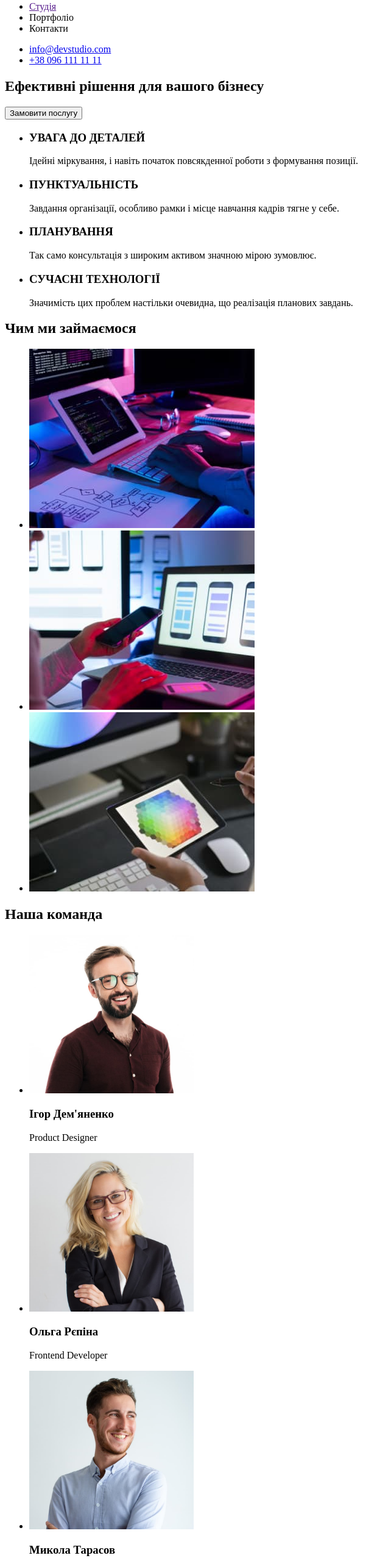
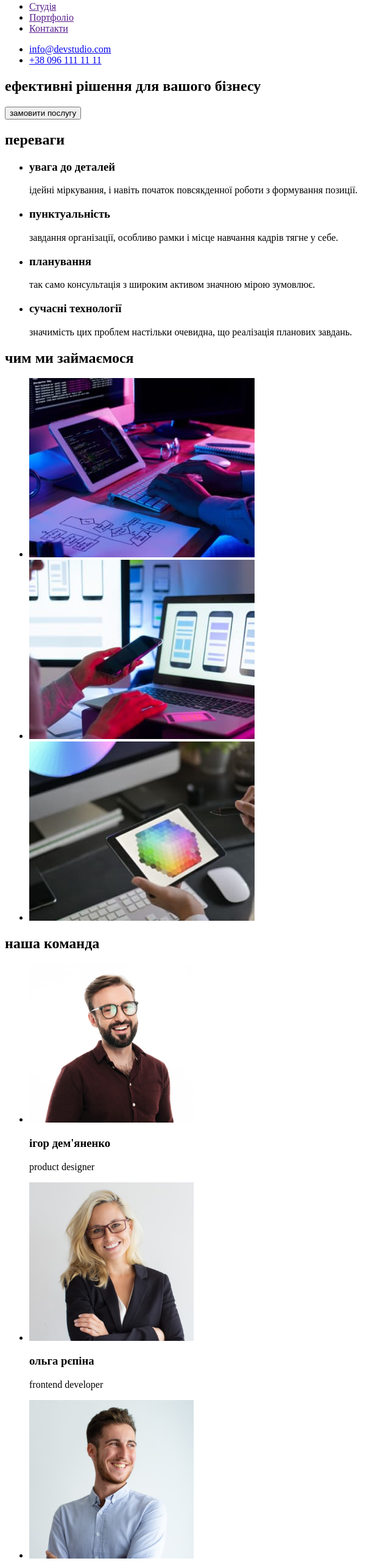
Before and after one commit to Hanna12VV/goit-markup-hw-04, a plain HTML site: page index.html in a window 1280 px wide. Shown: the part 40-2600 px from the top of the page at 61% size, without its empty margins (0-642 px from the left). Drawn offline with Linux system fonts and the light colour scheme.

Commit message:
внесла поправки до домашньої  роботи №1

```diff
--- a/index.html
+++ b/index.html
@@ -1,5 +1,5 @@
-<!doctype html>
-<html lang="en">
+<!DOCTYPE html>
+<html lang="uk">
 <head>
     <meta charset="utf-8">
     <meta http-equiv="x-ua-compatible" content="ie=edge">
@@ -12,8 +12,8 @@
             <a href="/">WebStudio</a>
             <ul>
                 <li><a href="">Студія</a></li>
-                <li>Портфоліо</li>
-                <li>Контакти</li>
+                <li><a href="">Портфоліо</a></li>
+                <li><a href="">Контакти</a></li>
             </ul>
         </nav>
 
@@ -24,35 +24,35 @@
     </header>
 
     <main>
-        <div>
         <section>
-                <h1>Ефективні рішення для вашого бізнесу</h1>
-                <button>Замовити послугу</button>
+            <h1>ефективні рішення для вашого бізнесу</h1>
+            <button type="button">замовити послугу</button>
         </section>
 
         <section>
+            <h2>переваги</h2>
             <ul>
                 <li>
-                        <h3>УВАГА ДО ДЕТАЛЕЙ</h3>
-                        <p>Ідейні міркування, і навіть початок повсякденної роботи з формування позиції.</p>
+                    <h3>увага до деталей</h3>
+                    <p>ідейні міркування, і навіть початок повсякденної роботи з формування позиції.</p>
                 </li>
                 <li>
-                        <h3>ПУНКТУАЛЬНІСТЬ</h3>
-                        <p>Завдання організації, особливо рамки і місце навчання кадрів тягне у себе.</p>
+                    <h3>пунктуальність</h3>
+                    <p>завдання організації, особливо рамки і місце навчання кадрів тягне у себе.</p>
                 </li>
                 <li>
-                        <h3>ПЛАНУВАННЯ</h3>
-                        <p>Так само консультація з широким активом значною мірою зумовлює.</p>
+                    <h3>планування</h3>
+                    <p>так само консультація з широким активом значною мірою зумовлює.</p>
                 </li>
                 <li>
-                        <h3>СУЧАСНІ ТЕХНОЛОГІЇ</h3>
-                        <p>Значимість цих проблем настільки очевидна, що реалізація планових завдань.</p>
+                    <h3>сучасні технології</h3>
+                    <p>значимість цих проблем настільки очевидна, що реалізація планових завдань.</p>
                 </li>
             </ul>
         </section>
 
         <section>
-                <h2>Чим ми займаємося</h2>
+            <h2>чим ми займаємося</h2>
             <ul>
                 <li><img src="./images/box1.jpg" alt="box1" width="370"></li>
                 <li><img src="./images/box2.jpg" alt="box2" width="370"></li>
@@ -61,37 +61,37 @@
         </section>
 
         <section>
-                <h2>Наша команда</h2>
+            <h2>наша команда</h2>
             <ul>
                 <li>
-                        <img src="./images/img1.jpg" alt="Ігор Дем'яненко" width="270">
-                        <h3>Ігор Дем'яненко</h3>
-                        <p lang="en">Product Designer</p>
+                    <img src="./images/img1.jpg" alt="ігор дем'яненко" width="270">
+                    <h3>ігор дем'яненко</h3>
+                    <p lang="en">product designer</p>
                 </li>
                 <li>
-                        <img src="./images/img2.jpg" alt="Ольга Рєпіна" width="270">
-                        <h3>Ольга Рєпіна</h3>
-                        <p lang="en">Frontend Developer</p>
+                    <img src="./images/img2.jpg" alt="ольга рєпіна" width="270">
+                    <h3>ольга рєпіна</h3>
+                    <p lang="en">frontend developer</p>
                 </li>
                 <li>
-                        <img src="./images/img3.jpg" alt="Микола Тарасов" width="270">
-                        <h3>Микола Тарасов</h3>
-                        <p lang="en">Marketing</p>
+                    <img src="./images/img3.jpg" alt="микола тарасов" width="270">
+                    <h3>микола тарасов</h3>
+                    <p lang="en">marketing</p>
                 </li>
                 <li>
-                        <img src="./images/img4.jpg" alt="Михайло Єрмаков" width="270">
-                        <h3>Михайло Єрмаков</h3>
-                        <p lang="en">UI Designer</p>
+                    <img src="./images/img4.jpg" alt="михайло єрмаков" width="270">
+                    <h3>михайло єрмаков</h3>
+                    <p lang="en">ui designer</p>
                 </li>
             </ul>
         </section>
-        </div>
     </main>
 
     <footer>
-        <a href="/">WebStudio</a>
-        <address> м. Київ, пр-т Лесі Українки, 26
+        <a href="/">webstudio</a>
+        <address>
             <ul>
+                <li><a href="">м. київ, пр-т лесі українки, 26</a></li>
                 <li><a href="mailto:info@devstudio.com">info@devstudio.com</a></li>
                 <li><a href="tel:+380961111111">+38 096 111 11 11</a></li>
            </ul>
```
Lines whose indentation alone changed are shown as unchanged.
